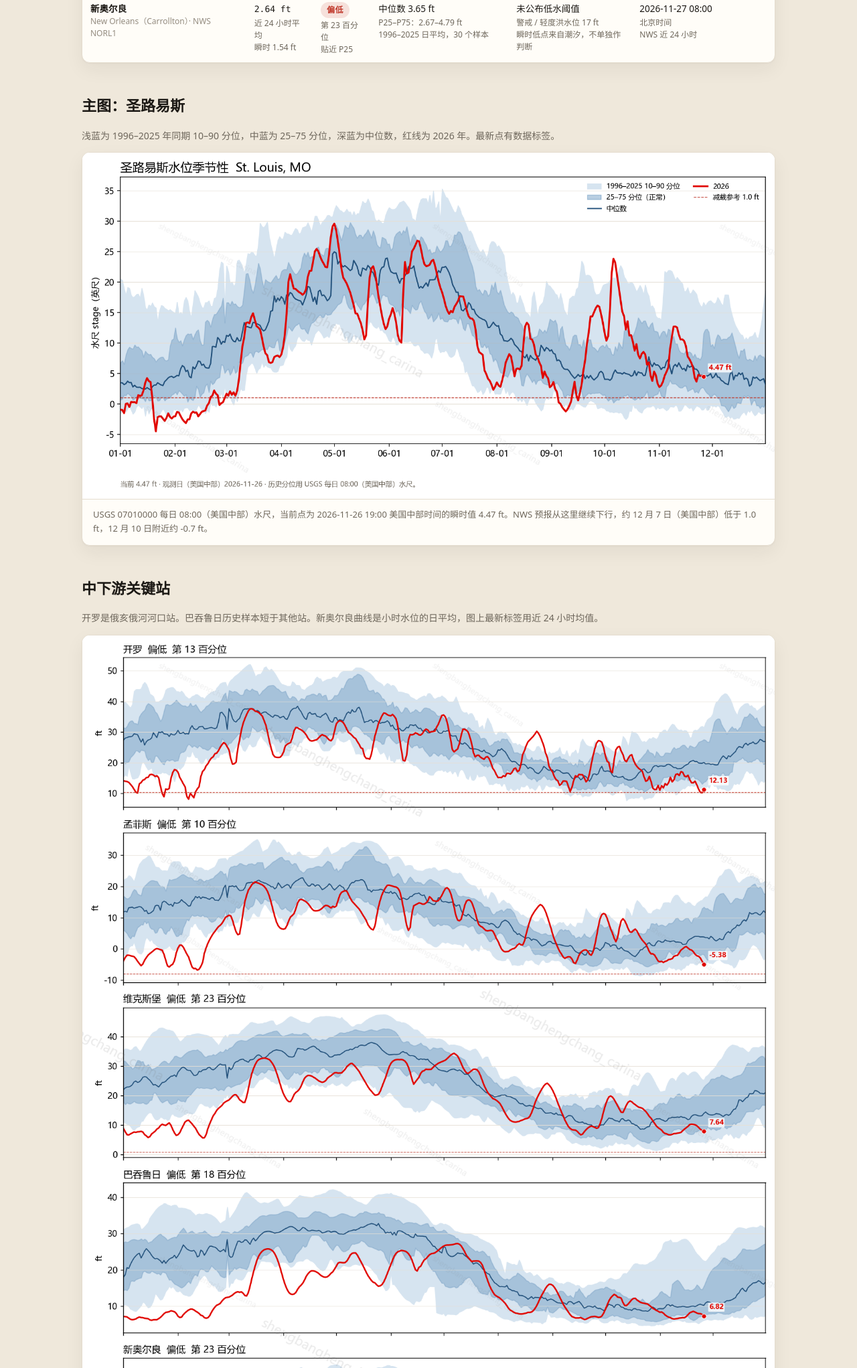
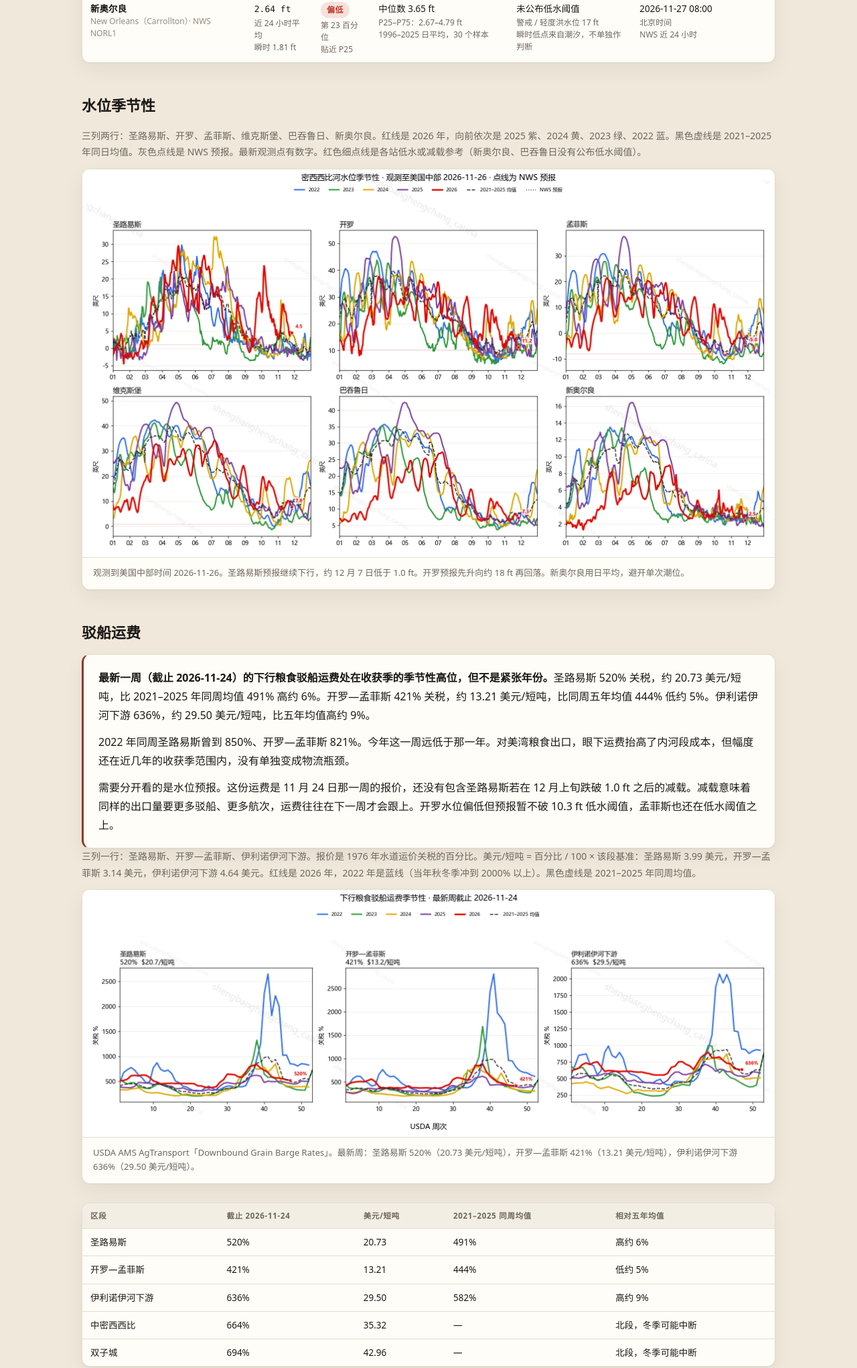
Before and after one commit to 0030carina-gif/mississippi-river-stage, a plain HTML site: page index.html in a window 1280 px wide. Shown: the part 1196-3239 px from the top of the page at 67% size. Drawn offline with Linux system fonts and the light colour scheme.

Commit message:
﻿水位改成六站一页，运费改成三图一行。
各图含 2022–2026 年与五年均值，水位图加上 NWS 预报点线。
观测仍为美国中部 2026-11-26，运费周截止 2026-11-24。

```diff
--- a/index.html
+++ b/index.html
@@ -142,7 +142,7 @@ footer { margin-top: 48px; padding-top: 18px; border-top: 1px solid var(--line);
         </tr>
         <tr>
           <td><span class="name">新奥尔良</span><span class="en">New Orleans（Carrollton）· NWS NORL1</span></td>
-          <td><span class="num">2.64 ft</span><span class="sub">近 24 小时平均<br>瞬时 1.54 ft</span></td>
+          <td><span class="num">2.64 ft</span><span class="sub">近 24 小时平均<br>瞬时 1.81 ft</span></td>
           <td><span class="pill low">偏低</span><span class="sub">第 23 百分位<br>贴近 P25</span></td>
           <td>中位数 3.65 ft<span class="sub">P25–P75：2.67–4.79 ft<br>1996–2025 日平均，30 个样本</span></td>
           <td>未公布低水阈值<span class="sub">警戒 / 轻度洪水位 17 ft<br>瞬时低点来自潮汐，不单独作判断</span></td>
@@ -152,18 +152,11 @@ footer { margin-top: 48px; padding-top: 18px; border-top: 1px solid var(--line);
     </table>
   </div>
 
-  <h2>主图：圣路易斯</h2>
-  <p class="notes">浅蓝为 1996–2025 年同期 10–90 分位，中蓝为 25–75 分位，深蓝为中位数，红线为 2026 年。最新点有数据标签。</p>
+  <h2>水位季节性</h2>
+  <p class="notes">三列两行：圣路易斯、开罗、孟菲斯、维克斯堡、巴吞鲁日、新奥尔良。红线是 2026 年，向前依次是 2025 紫、2024 黄、2023 绿、2022 蓝。黑色虚线是 2021–2025 年同日均值。灰色点线是 NWS 预报。最新观测点有数字。红色细点线是各站低水或减载参考（新奥尔良、巴吞鲁日没有公布低水阈值）。</p>
   <figure>
-    <img src="mississippi_st_louis_seasonal_stage_asof_2026-11-27.png" alt="圣路易斯水位季节性，2026-11-26 美国中部时间 4.47 英尺，判断为正常。">
-    <figcaption>USGS 07010000 每日 08:00（美国中部）水尺，当前点为 2026-11-26 19:00 美国中部时间的瞬时值 4.47 ft。NWS 预报从这里继续下行，约 12 月 7 日（美国中部）低于 1.0 ft，12 月 10 日附近约 -0.7 ft。</figcaption>
-  </figure>
-
-  <h2>中下游关键站</h2>
-  <p class="notes">开罗是俄亥俄河河口站。巴吞鲁日历史样本短于其他站。新奥尔良曲线是小时水位的日平均，图上最新标签用近 24 小时均值。</p>
-  <figure>
-    <img src="mississippi_lower_reaches_seasonal_stage_asof_2026-11-27.png" alt="开罗、孟菲斯、维克斯堡、巴吞鲁日、新奥尔良水位季节性，五站目前都偏低。">
-    <figcaption>五站目前都在正常带下沿或以下。开罗预报先升向约 18 ft 再回落；孟菲斯仍高于 -8 ft 低水阈值；维克斯堡距 0.8 ft 低水阈值还有约 7 ft。</figcaption>
+    <img src="mississippi_stage_seasonal_3x2_asof_2026-11-26.png" alt="六站水位季节性，3列2行。2026 年为红线，并画出 2022 至 2025 年、五年均值和 NWS 预报。">
+    <figcaption>观测到美国中部时间 2026-11-26。圣路易斯预报继续下行，约 12 月 7 日低于 1.0 ft。开罗预报先升向约 18 ft 再回落。新奥尔良用日平均，避开单次潮位。</figcaption>
   </figure>
 
   <h2>驳船运费</h2>
@@ -172,9 +165,9 @@ footer { margin-top: 48px; padding-top: 18px; border-top: 1px solid var(--line);
     <p>2022 年同周圣路易斯曾到 850%、开罗—孟菲斯 821%。今年这一周远低于那一年。对美湾粮食出口，眼下运费抬高了内河段成本，但幅度还在近几年的收获季范围内，没有单独变成物流瓶颈。</p>
     <p>需要分开看的是水位预报。这份运费是 11 月 24 日那一周的报价，还没有包含圣路易斯若在 12 月上旬跌破 1.0 ft 之后的减载。减载意味着同样的出口量要更多驳船、更多航次，运费往往在下一周才会跟上。开罗水位偏低但预报暂不破 10.3 ft 低水阈值，孟菲斯也还在低水阈值之上。</p>
   </div>
-  <p class="notes">报价是 1976 年水道运价关税的百分比。美元/短吨 = 百分比 / 100 × 该段基准：圣路易斯 3.99 美元，开罗—孟菲斯 3.14 美元，伊利诺伊河下游 4.64 美元。图中红线是 2026 年，其前依次为紫、黄、绿、蓝，虚线是 2021–2025 年同周均值。上密西西比冬季停航，双子城等北段会缺周，这三站本年有连续报价。</p>
+  <p class="notes">三列一行：圣路易斯、开罗—孟菲斯、伊利诺伊河下游。报价是 1976 年水道运价关税的百分比。美元/短吨 = 百分比 / 100 × 该段基准：圣路易斯 3.99 美元，开罗—孟菲斯 3.14 美元，伊利诺伊河下游 4.64 美元。红线是 2026 年，2022 年是蓝线（当年秋冬季冲到 2000% 以上）。黑色虚线是 2021–2025 年同周均值。</p>
   <figure>
-    <img src="mississippi_barge_freight_seasonal_asof_2026-11-24.png" alt="圣路易斯、开罗至孟菲斯、伊利诺伊河下游的粮食驳船运费季节性，最新一周截止 2026-11-24。">
+    <img src="mississippi_barge_freight_seasonal_3x1_asof_2026-11-24.png" alt="圣路易斯、开罗至孟菲斯、伊利诺伊河下游的粮食驳船运费季节性，最新一周截止 2026-11-24。">
     <figcaption>USDA AMS AgTransport「Downbound Grain Barge Rates」。最新周：圣路易斯 520%（20.73 美元/短吨），开罗—孟菲斯 421%（13.21 美元/短吨），伊利诺伊河下游 636%（29.50 美元/短吨）。</figcaption>
   </figure>
   <div class="table-wrap">
```
Also changed, not shown: mississippi_barge_freight_seasonal_3x1_asof_2026-11-24.png (added), mississippi_barge_freight_seasonal_asof_2026-11-24.png (deleted), mississippi_lower_reaches_seasonal_stage_asof_2026-11-27.png (deleted), mississippi_st_louis_seasonal_stage_asof_2026-11-27.png (deleted), mississippi_stage_seasonal_3x2_asof_2026-11-26.png (added).
